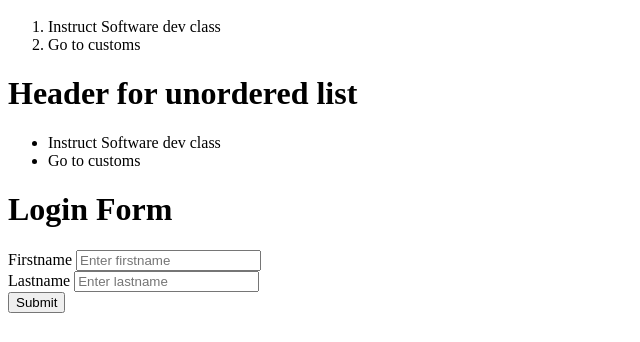
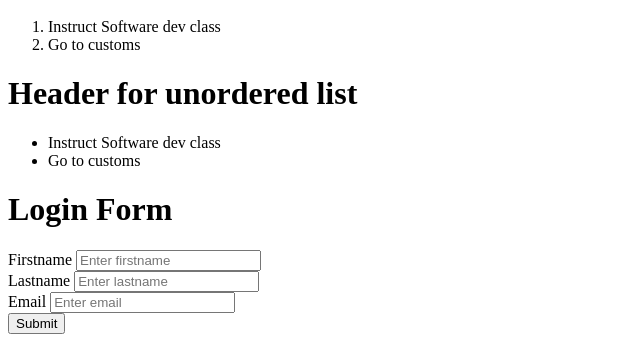
Before and after one commit to Zee-Blazer/Tester, a plain HTML site: page index.html in a window 1280 px wide. Shown: the part 698-1040 px from the top of the page, without its empty margins (0-640 px from the left). Before the commit the page ends 1019 px from the top, so only its background shows below. Drawn offline with Linux system fonts and the light colour scheme.

Commit message:
Added email field

```diff
--- a/index.html
+++ b/index.html
@@ -93,6 +93,11 @@
                 <input type="text" placeholder="Enter lastname" />
             </div>
 
+            <div>
+                <label>Email</label>
+                <input type="email" placeholder="Enter email" />
+            </div>
+
             <button>Submit</button>
 
         </form>
```
